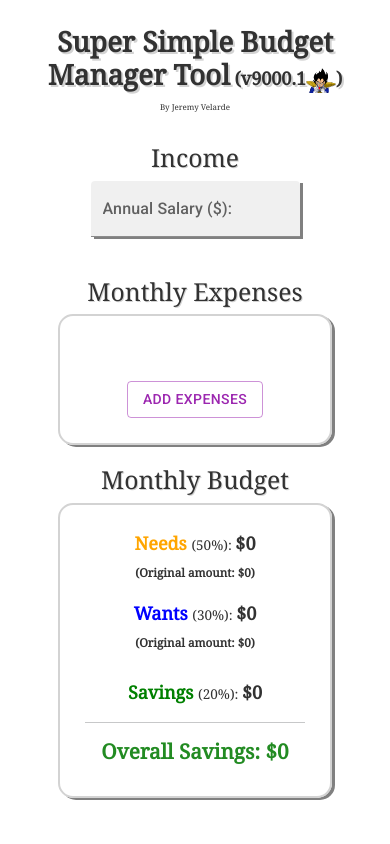
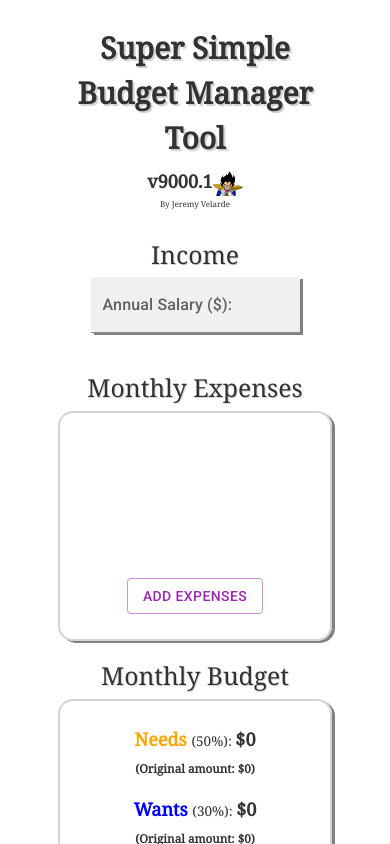
Before and after one commit to jvelarde94/budget-react-app, a React (Create React App) app: page / in a window 390 px wide. Shown: the top 844 px of the page. Built offline with nearby package versions, Linux system fonts and the light colour scheme.

Commit message:
update placement of header on desktop and mobile

```diff
--- a/src/components/Header.js
+++ b/src/components/Header.js
@@ -5,7 +5,7 @@ const Header = () => {
   return (
     <div className="header">
       {/* <Typography variant="h3">Super Simple Budget Tool Manager 9000</Typography> */}
-      <h1 className="header-title">
+      {/* <h1 className="header-title">
         Super Simple Budget Manager Tool
         <span className="version-number">
           {" "}
@@ -13,7 +13,20 @@ const Header = () => {
           <img src="vegeta-over-9000.png" className="img" />)
         </span>
       </h1>
-      <span className="small-funny-text">By Jeremy Velarde</span>
+      <span className="small-funny-text">By Jeremy Velarde</span> */}
+
+
+      <div className="header-title">
+        <span>Super Simple</span><br/>
+        <span>Budget Manager</span><br/>
+        <span>Tool</span>
+      </div>
+        <span className="version-number">
+          {" "}
+          v9000.1
+          <img src="vegeta-over-9000.png" className="img" />
+        </span>
+        <span className="small-funny-text">By Jeremy Velarde</span>
     </div>
   );
 };
--- a/src/index.css
+++ b/src/index.css
@@ -33,17 +33,19 @@ code {
 }
 
 .header {
+  position: absolute;
+  left: 50px;
   /* grid-column: 1 / 4;
   grid-row: 1; */
   margin-top: 25px;
   font-size: 25px;
-  text-align: center;
+  /* text-align: center; */
 }
 .header .small-funny-text {
   display: block;
   font-size: 8px;
   margin: 0 auto;
-  text-align: center;
+  /* text-align: center; */
 }
 .header .version-number {
   font-weight: 600;
@@ -51,10 +53,11 @@ code {
 }
 
 .header-title {
-  text-align: center;
+  font-size: 30px;
+  font-weight: 600;
   text-shadow: 2px 2px lightgrey;
-  font-weight: 600;
-  display: inline-block;
+  /* text-align: center; */
+  /* display: inline-block; */
 }
 
 .title {
@@ -352,7 +355,20 @@ input[type="number"] {
 @media only screen and (max-width: 600px) {
   .header {
     width: 100%;
+    position: relative;
+    text-align: center;
+    display: block;
+    left: 0;
   }
+  .header .header-title {
+    /* display: inline-block; */
+    /* text-align: center; */
+  }
+  .header .small-funny-text, .version-number {
+    /* display: block;
+    text-align: center; */
+  }
+
   .income {
     width: 100%;
     margin: 10px auto;
@@ -360,6 +376,12 @@ input[type="number"] {
   .expenses {
     width: 100%;
     margin: 10px auto;
+  }
+  .expenses .expense-column-needs {
+    margin: 25px auto;
+  }
+  .expenses .expense-column-wants {
+    margin: 25px auto;
   }
   .budget {
     width: 100%;
```
